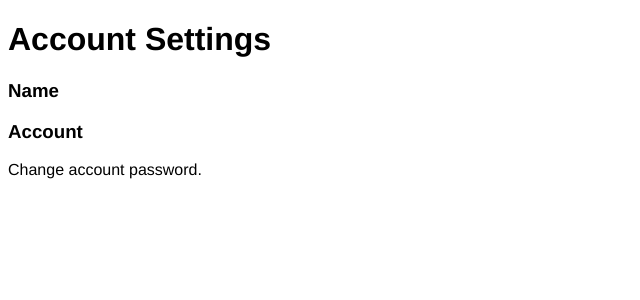
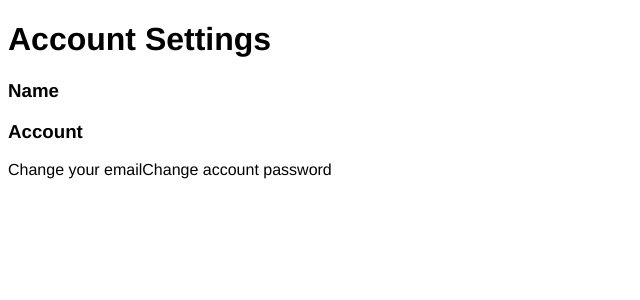
Before and after one commit to bpehlert/letter-react, a React (Create React App) app in the folder client/: page /account in a window 1280 px wide. Shown: the top 300 px of the page, without its empty margins (0-640 px from the left). Built offline with nearby package versions, Linux system fonts and the light colour scheme; no server answers.

Commit message:
added temporary link for change email

```diff
--- a/client/src/components/Account.js
+++ b/client/src/components/Account.js
@@ -15,7 +15,8 @@ class Account extends Component {
         <p>{lastName}</p>
         <h3>Account</h3>
         <p>{email}</p>
-        <a>Change account password.</a>
+        <a>Change your email</a>
+        <a>Change account password</a>
       </div>
     );
   }
```
